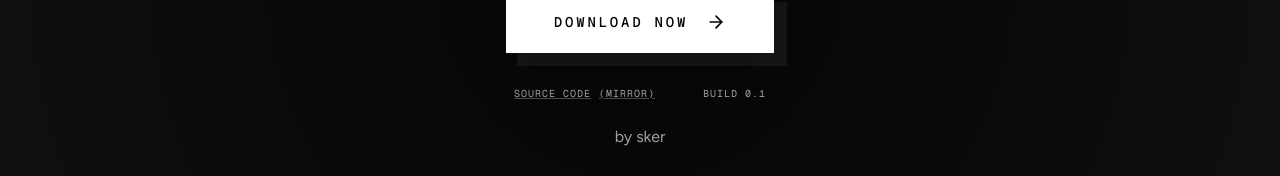
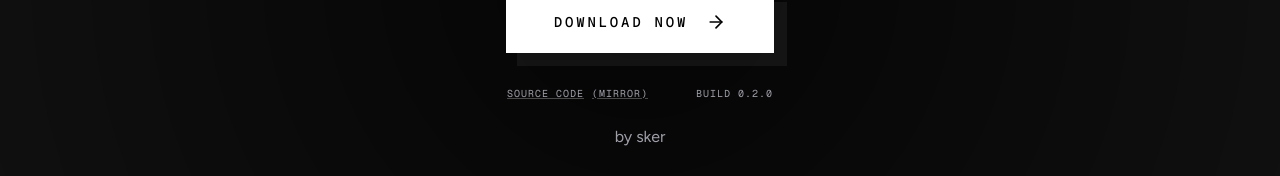
Before and after one commit to devsker/sonixy-web-mirror, a Next.js app: page / in a window 1280 px wide. Shown: the part 2063-2239 px from the top of the page. Built offline with nearby package versions, Linux system fonts and the light colour scheme.

Commit message:
bump: 0.2.0
Signed-off-by: sker <sker@noreply.codeberg.org>

```diff
--- a/app/page.tsx
+++ b/app/page.tsx
@@ -289,7 +289,7 @@ export default function Home() {
                     (mirror)
                   </a>
                 </div>
-                <span>Build 0.1</span>
+                <span>Build 0.2.0</span>
               </div>
             </div>
             <br />
```
